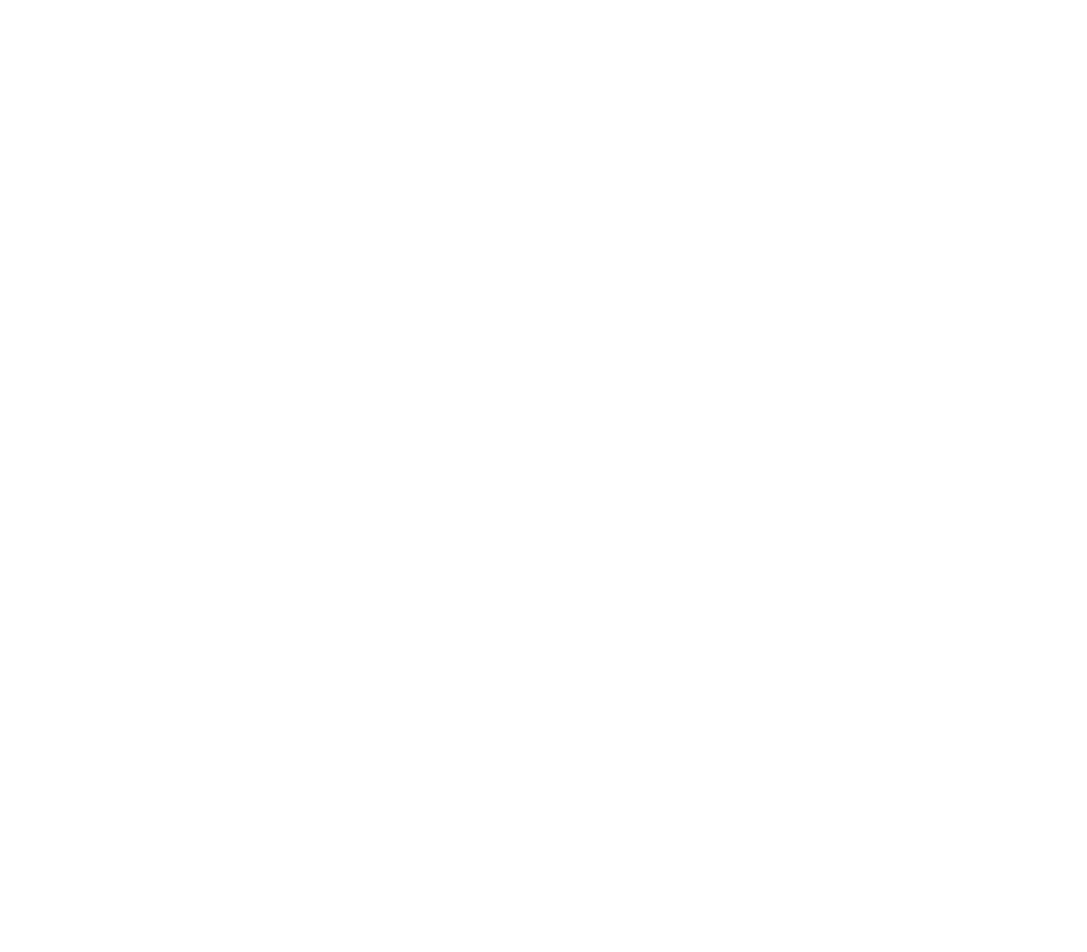
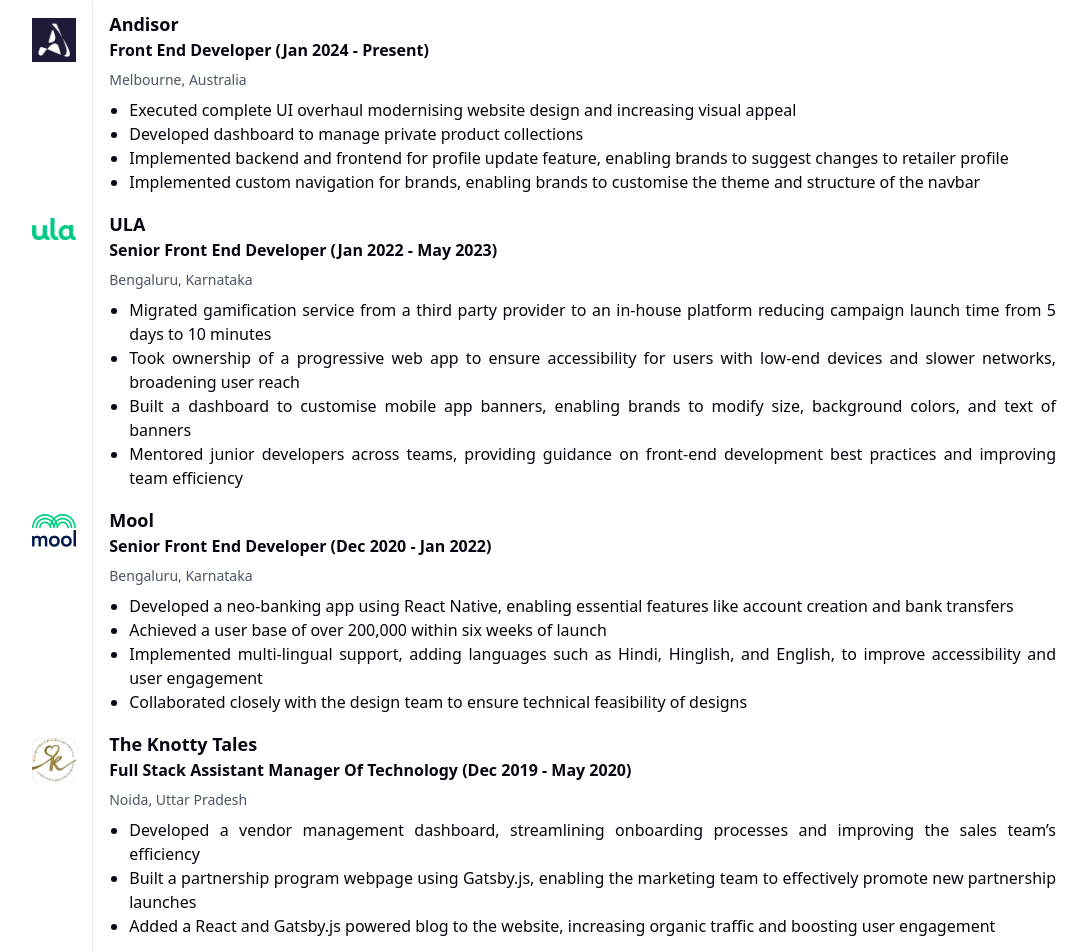
Before and after one commit to akash191095/portfolio-v2, a Next.js app: page / in a window 1280 px wide. Shown: the part 1486-2438 px from the top of the page, without its empty margins (96-1183 px from the left). Before the commit the page ends 1440 px from the top, so only its background shows below. Built offline with nearby package versions, Linux system fonts and the light colour scheme.

Commit message:
Add experience section

```diff
--- a/app/page.tsx
+++ b/app/page.tsx
@@ -1,6 +1,7 @@
 "use client";
 
 import AboutMe from "@/containers/AboutMe";
+import Exprience from "@/containers/Exprience";
 import Hero from "@/containers/Hero";
 import { useTheme } from "next-themes";
 import { useEffect, useState } from "react";
@@ -26,6 +27,7 @@ export default function Home() {
     >
       <Hero />
       <AboutMe />
+      <Exprience />
     </div>
   );
 }
--- /dev/null
+++ b/components/VerticalLinedItem.tsx
@@ -0,0 +1,37 @@
+import Image from "next/image";
+
+type Props = {
+  title: string;
+  logo: string;
+  logoAlt: string;
+};
+
+export default function VerticalLinedItem(
+  props: React.PropsWithChildren<Props>
+) {
+  const { children, title, logo, logoAlt } = props;
+  return (
+    <div className="mx-auto flex max-w-5xl items-start justify-center">
+      <div>
+        {logo ? (
+          <Image
+            src={logo}
+            alt={logoAlt}
+            height={64}
+            width={64}
+            className="pr-4 pt-4"
+          />
+        ) : null}
+      </div>
+      <div className="relative w-full border-l border-secondary-light py-2 dark:border-secondary-dark">
+        <div className="absolute left-[-5.5px] top-[0] h-[10px] w-[10px] rounded-full bg-secondary-light dark:bg-secondary-dark" />
+        <div className="pl-4">
+          <p className="text-lg font-semibold text-secondary-light dark:text-secondary-dark">
+            {title}
+          </p>
+          <div className="text-justify">{children}</div>
+        </div>
+      </div>
+    </div>
+  );
+}
--- /dev/null
+++ b/containers/Exprience.tsx
@@ -0,0 +1,190 @@
+import VerticalLinedItem from "@/components/VerticalLinedItem";
+import { useTheme } from "next-themes";
+
+export default function Exprience() {
+  const { resolvedTheme } = useTheme();
+  return (
+    <section className="py-24">
+      <h2 className="pb-12 text-center text-2xl font-bold uppercase tracking-widest text-secondary-light dark:text-secondary-dark">
+        Experience
+      </h2>
+      <VerticalLinedItem
+        title="Andisor"
+        logo="/icons/andisor.jpeg"
+        logoAlt="Andisor"
+      >
+        <p className="pb-2 font-semibold">
+          Front End Developer (Jan 2024 - Present)
+        </p>
+        <p className="pb-2 text-sm text-gray-600 dark:text-gray-400">
+          Melbourne, Australia
+        </p>
+        <ul className="list-disc">
+          <li className="ml-5">
+            <p>
+              Executed complete UI overhaul modernising website design and
+              increasing visual appeal
+            </p>
+          </li>
+          <li className="ml-5">
+            <p>Developed dashboard to manage private product collections</p>
+          </li>
+          <li className="ml-5">
+            <p>
+              Implemented backend and frontend for profile update feature,
+              enabling brands to suggest changes to retailer profile
+            </p>
+          </li>
+          <li className="ml-5">
+            <p>
+              Implemented custom navigation for brands, enabling brands to
+              customise the theme and structure of the navbar
+            </p>
+          </li>
+        </ul>
+      </VerticalLinedItem>
+      <VerticalLinedItem title="ULA" logo="/icons/ula.png" logoAlt="ULA">
+        <p className="pb-2 font-semibold">
+          Senior Front End Developer (Jan 2022 - May 2023)
+        </p>
+        <p className="pb-2 text-sm text-gray-600 dark:text-gray-400">
+          Bengaluru, Karnataka
+        </p>
+        <ul className="list-disc">
+          <li className="ml-5">
+            <p>
+              Migrated gamification service from a third party provider to an
+              in-house platform reducing campaign launch time from 5 days to 10
+              minutes
+            </p>
+          </li>
+          <li className="ml-5">
+            <p>
+              Took ownership of a progressive web app to ensure accessibility
+              for users with low-end devices and slower networks, broadening
+              user reach
+            </p>
+          </li>
+          <li className="ml-5">
+            <p>
+              Built a dashboard to customise mobile app banners, enabling brands
+              to modify size, background colors, and text of banners
+            </p>
+          </li>
+          <li className="ml-5">
+            <p>
+              Mentored junior developers across teams, providing guidance on
+              front-end development best practices and improving team efficiency
+            </p>
+          </li>
+        </ul>
+      </VerticalLinedItem>
+      <VerticalLinedItem
+        title="Mool"
+        logo={
+          resolvedTheme === "light"
+            ? "/icons/mool-light.png"
+            : "/icons/mool.png"
+        }
+        logoAlt="Mool"
+      >
+        <p className="pb-2 font-semibold">
+          Senior Front End Developer (Dec 2020 - Jan 2022)
+        </p>
+        <p className="pb-2 text-sm text-gray-600 dark:text-gray-400">
+          Bengaluru, Karnataka
+        </p>
+        <ul className="list-disc">
+          <li className="ml-5">
+            <p>
+              Developed a neo-banking app using React Native, enabling essential
+              features like account creation and bank transfers
+            </p>
+          </li>
+          <li className="ml-5">
+            <p>
+              Achieved a user base of over 200,000 within six weeks of launch
+            </p>
+          </li>
+          <li className="ml-5">
+            <p>
+              Implemented multi-lingual support, adding languages such as Hindi,
+              Hinglish, and English, to improve accessibility and user
+              engagement
+            </p>
+          </li>
+          <li className="ml-5">
+            <p>
+              Collaborated closely with the design team to ensure technical
+              feasibility of designs
+            </p>
+          </li>
+        </ul>
+      </VerticalLinedItem>
+      <VerticalLinedItem
+        title="The Knotty Tales"
+        logo={"/icons/knotty.png"}
+        logoAlt="The Knotty Tales"
+      >
+        <p className="pb-2 font-semibold">
+          Full Stack Assistant Manager Of Technology (Dec 2019 - May 2020)
+        </p>
+        <p className="pb-2 text-sm text-gray-600 dark:text-gray-400">
+          Noida, Uttar Pradesh
+        </p>
+        <ul className="list-disc">
+          <li className="ml-5">
+            <p>
+              Developed a vendor management dashboard, streamlining onboarding
+              processes and improving the sales team’s efficiency
+            </p>
+          </li>
+          <li className="ml-5">
+            <p>
+              Built a partnership program webpage using Gatsby.js, enabling the
+              marketing team to effectively promote new partnership launches
+            </p>
+          </li>
+          <li className="ml-5">
+            <p>
+              Added a React and Gatsby.js powered blog to the website,
+              increasing organic traffic and boosting user engagement
+            </p>
+          </li>
+        </ul>
+      </VerticalLinedItem>
+      <VerticalLinedItem
+        title="Freelance"
+        logo={"/icons/work.png"}
+        logoAlt="Freelance"
+      >
+        <p className="pb-2 font-semibold">
+          Various Freelance Portals (Dec 2017 - Dec 2019)
+        </p>
+        <ul className="list-disc">
+          <li className="ml-5">
+            <p>Created a job portal with direct integration to Hubspot apis</p>
+          </li>
+          <li className="ml-5">
+            <p>Created portfolio and contact me page for author</p>
+          </li>
+          <li className="ml-5">
+            <p>
+              Worked on a group buying platform website and app using react and
+              react native
+            </p>
+          </li>
+          <li className="ml-5">
+            <p>Converted website designs to html and css</p>
+          </li>
+          <li className="ml-5">
+            <p>Fixed css bugs</p>
+          </li>
+          <li className="ml-5">
+            <p>Deployed website to azure</p>
+          </li>
+        </ul>
+      </VerticalLinedItem>
+    </section>
+  );
+}
```
Also changed, not shown: public/icons/andisor.jpeg (added).
